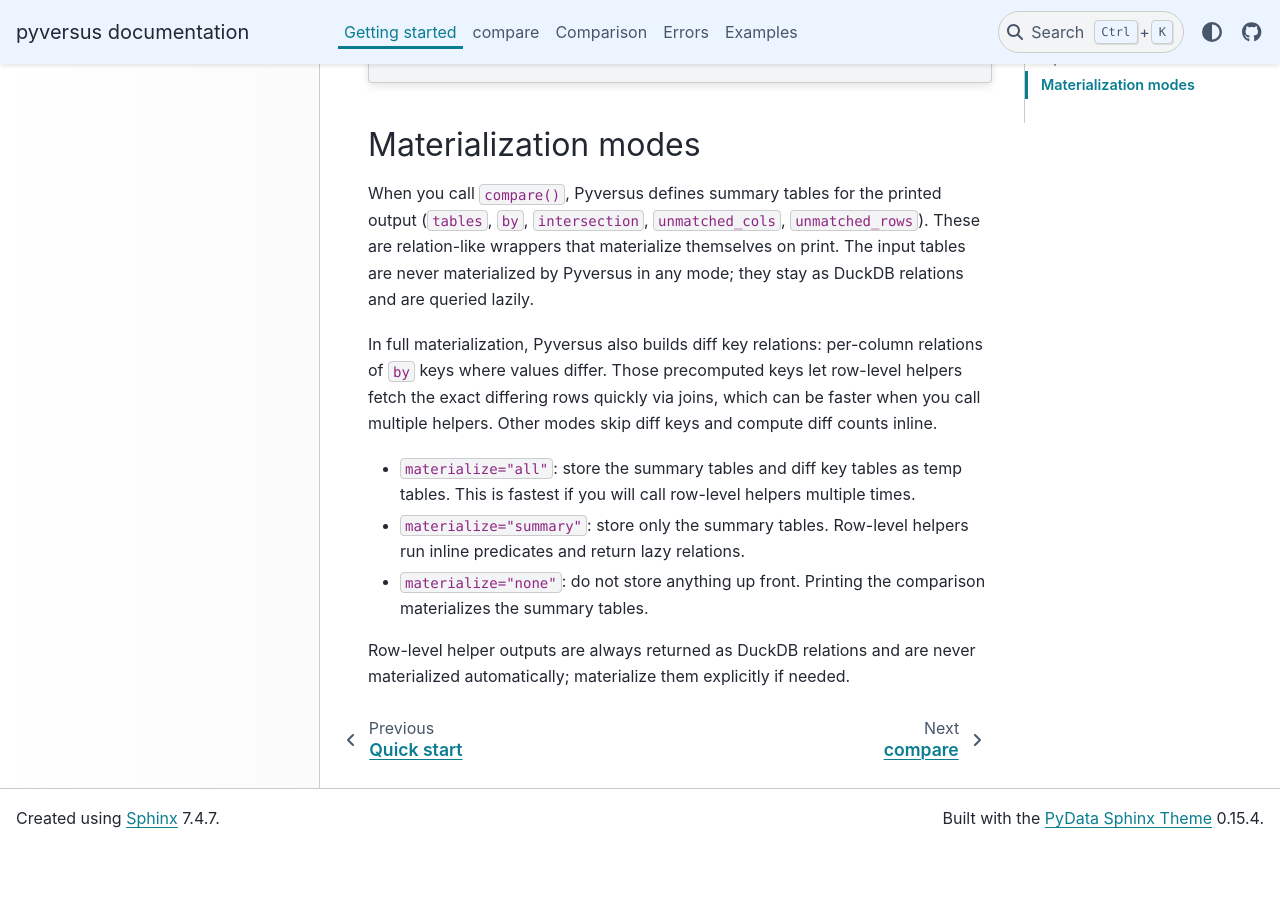
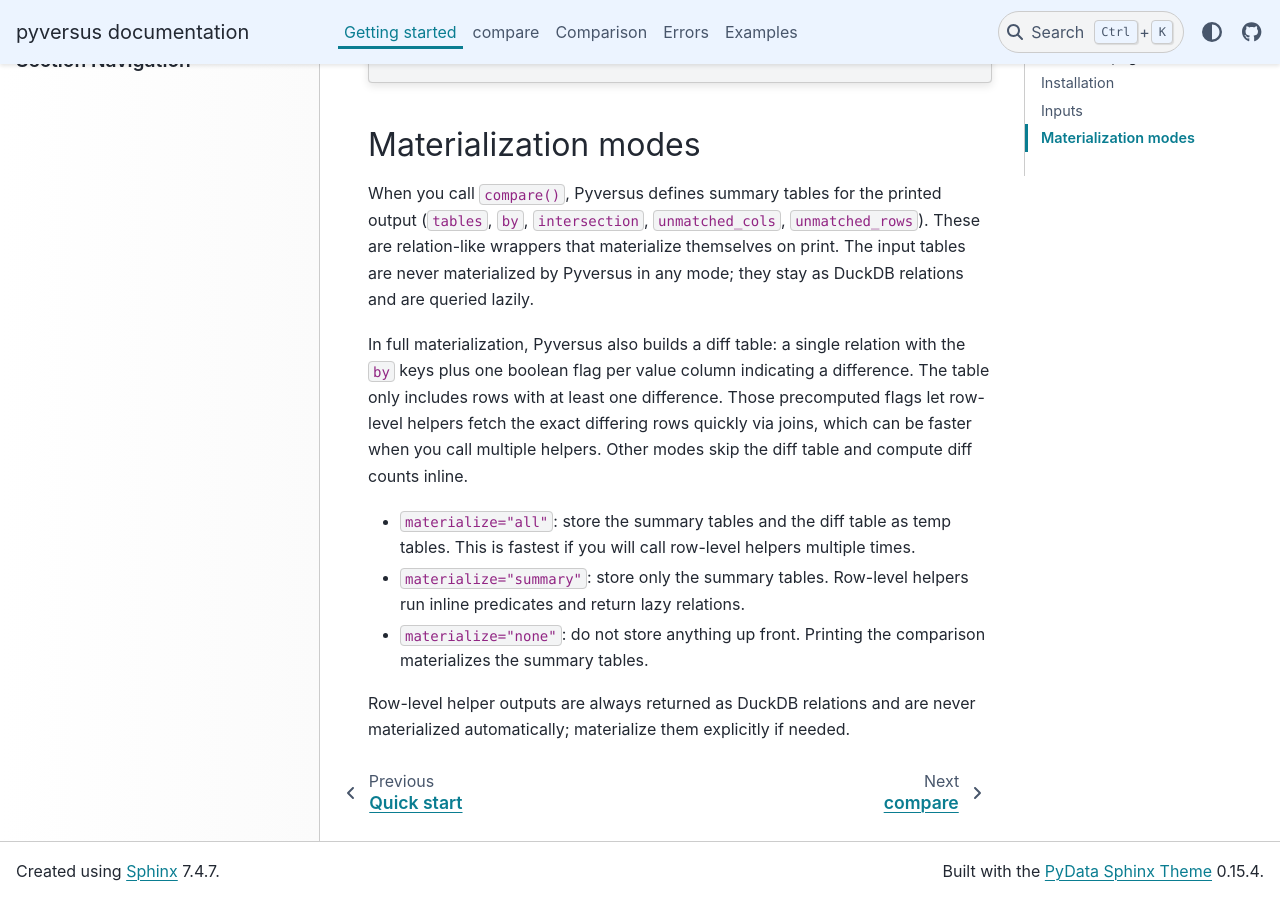
Before and after one commit to eutwt/pyversus, a Sphinx documentation site: the page built from docs_api/source/getting-started.rst, in a window 1280 px wide and 900 px high, scrolled down 908 px. Built offline with Sphinx 7.4.7 and the PyData theme 0.15.4, drawn with Linux system fonts in a browser that asks for light colours; before the commit the page ends 1755 px from its top, so only the background shows below that.

Commit message:
Update docs for diff table materialization

```diff
--- a/docs_api/source/getting-started.rst
+++ b/docs_api/source/getting-started.rst
@@ -49,13 +49,15 @@
 themselves on print. The input tables are never materialized by Pyversus
 in any mode; they stay as DuckDB relations and are queried lazily.
 
-In full materialization, Pyversus also builds diff key relations:
-per-column relations of `by` keys where values differ. Those precomputed
-keys let row-level helpers fetch the exact differing rows quickly via
-joins, which can be faster when you call multiple helpers. Other modes
-skip diff keys and compute diff counts inline.
+In full materialization, Pyversus also builds a diff table: a single
+relation with the `by` keys plus one boolean flag per value column
+indicating a difference. The table only includes rows with at least one
+difference. Those precomputed flags let row-level helpers fetch the exact
+differing rows quickly via joins, which can be faster when you call
+multiple helpers. Other modes skip the diff table and compute diff counts
+inline.
 
-- `materialize="all"`: store the summary tables and diff key tables as
+- `materialize="all"`: store the summary tables and the diff table as
   temp tables. This is fastest if you will call row-level helpers
   multiple times.
 - `materialize="summary"`: store only the summary tables. Row-level
```
Also changed, not shown: README.md (+8 -6 lines), README.qmd (+8 -6 lines).
